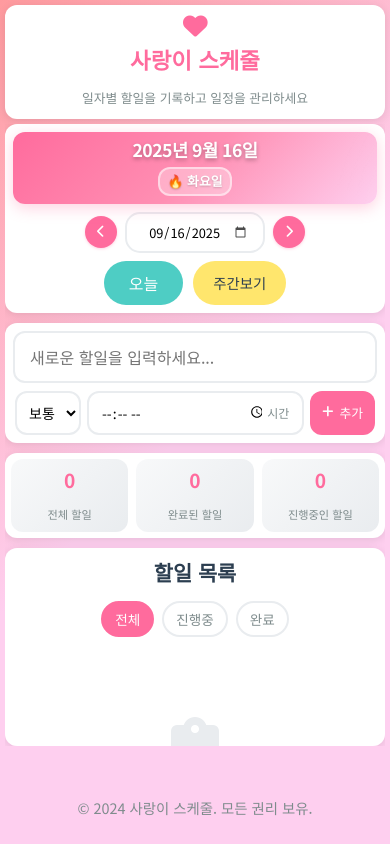
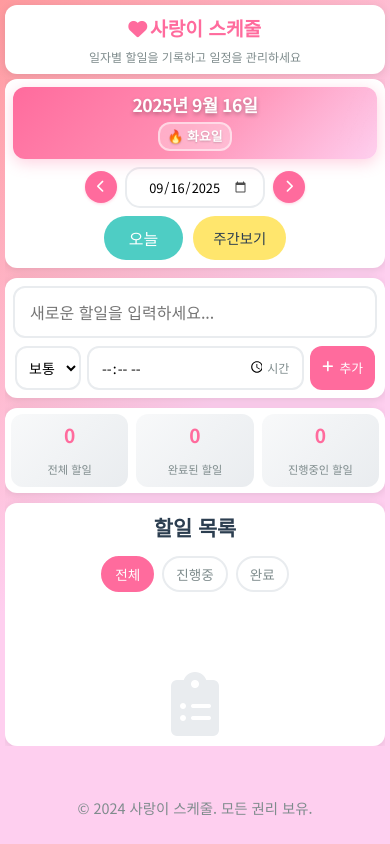
Before and after one commit to parkbuyngchun/sapp, a website: page index.html in a window 390 px wide. Drawn offline with Linux system fonts and the light colour scheme.

Commit message:
사랑이일정관리:헤더높이조정정

```diff
--- a/style.css
+++ b/style.css
@@ -60,26 +60,27 @@ body {
 /* 헤더 스타일 */
 .header {
     text-align: center;
-    margin-bottom: 30px;
+    margin-bottom: 20px;
     background: var(--white);
-    padding: 30px;
+    padding: 20px;
     border-radius: var(--border-radius);
     box-shadow: var(--shadow);
 }
 
 .app-title {
-    font-size: 2.5rem;
+    font-size: 2rem;
     font-weight: 700;
     color: var(--primary-color);
-    margin-bottom: 10px;
+    margin-bottom: 8px;
     display: flex;
     align-items: center;
     justify-content: center;
-    gap: 15px;
+    gap: 8px;
 }
 
 .app-title i {
     animation: heartbeat 2s ease-in-out infinite;
+    font-size: 0.9em;
 }
 
 @keyframes heartbeat {
@@ -89,8 +90,9 @@ body {
 
 .app-subtitle {
     color: var(--text-light);
-    font-size: 1.1rem;
+    font-size: 1rem;
     font-weight: 300;
+    margin: 0;
 }
 
 /* 메인 컨텐츠 */
@@ -955,19 +957,19 @@ body {
     }
 
     .header {
-        padding: 15px 10px;
-        margin-bottom: 10px;
+        padding: 12px 10px;
+        margin-bottom: 8px;
         flex-shrink: 0;
     }
 
     .app-title {
-        font-size: 1.5rem;
-        flex-direction: column;
-        gap: 5px;
+        font-size: 1.4rem;
+        gap: 6px;
+        margin-bottom: 5px;
     }
 
     .app-subtitle {
-        font-size: 0.9rem;
+        font-size: 0.85rem;
     }
 
     .main-content {
@@ -1226,16 +1228,18 @@ body {
     }
 
     .header {
-        padding: 10px 5px;
+        padding: 8px 5px;
         margin-bottom: 5px;
     }
 
     .app-title {
-        font-size: 1.4rem;
+        font-size: 1.2rem;
+        gap: 4px;
+        margin-bottom: 3px;
     }
 
     .app-subtitle {
-        font-size: 0.8rem;
+        font-size: 0.75rem;
     }
 
     .date-section {
```
Also changed, not shown: index.html (+1 -2 lines).
